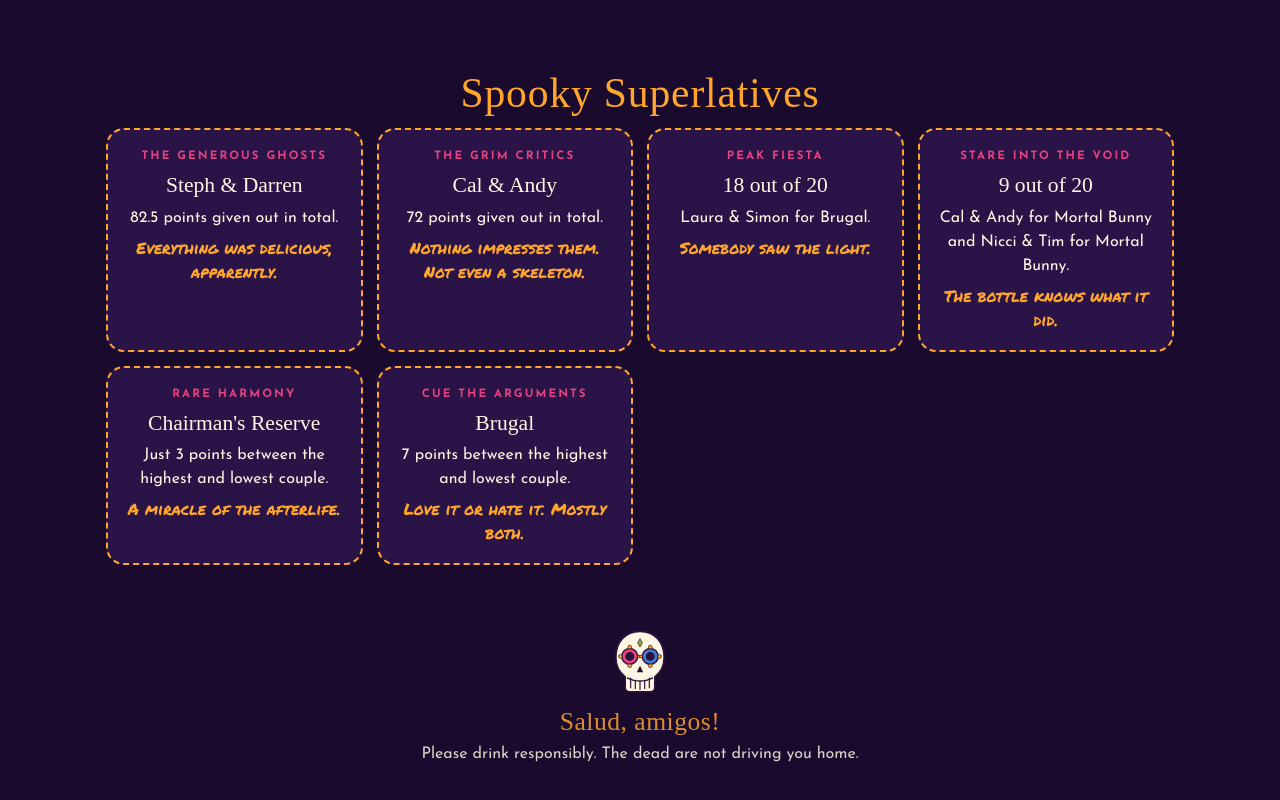
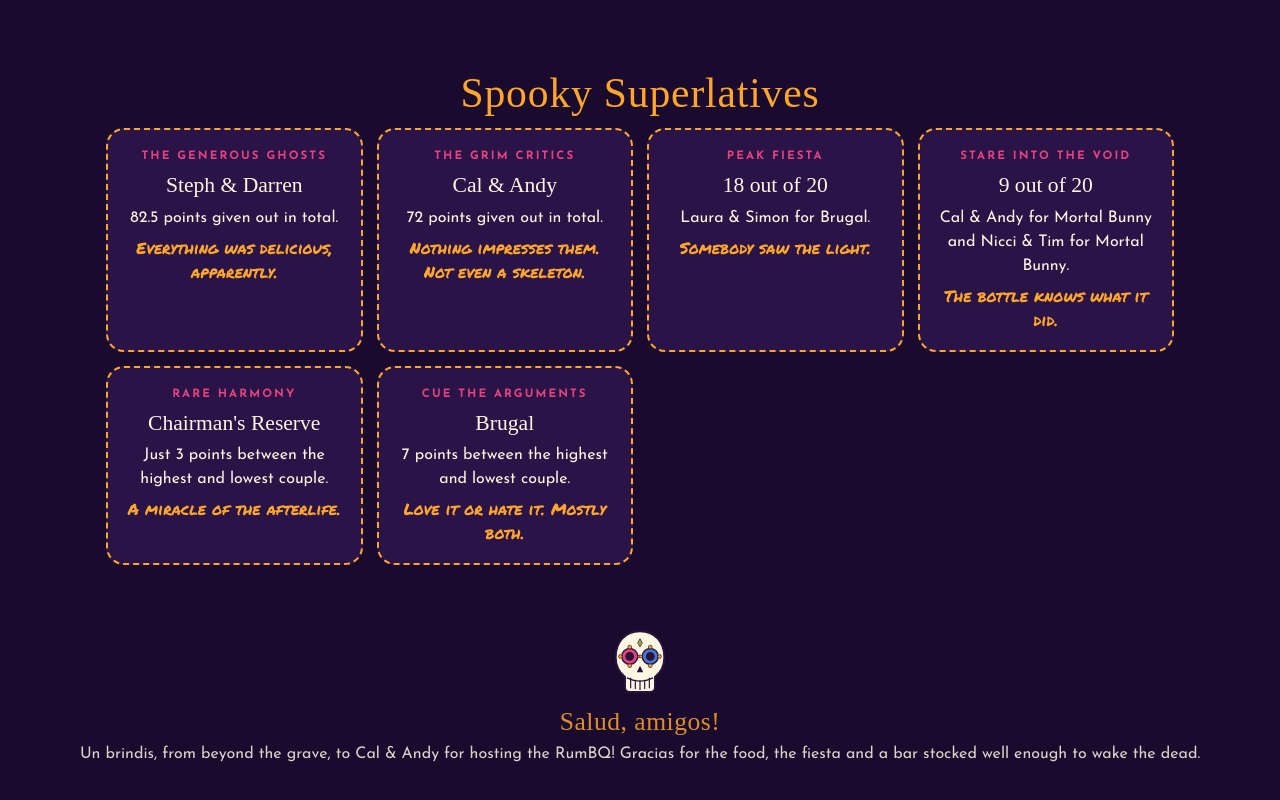
Before and after one commit to tim-aylott/rumbq, a plain HTML site: page index.html in a window 1280 px wide. Shown: the part 4319-5119 px from the top of the page. Drawn offline with Linux system fonts and the light colour scheme; a web font is replaced by a local one.

Commit message:
Add files via upload

```diff
--- a/index.html
+++ b/index.html
@@ -305,7 +305,7 @@
 <footer>
   <svg width="56" height="66" viewBox="0 0 120 140" aria-hidden="true"><use href="#skull"/></svg>
   <p class="rye">Salud, amigos!</p>
-  <p>Please drink responsibly. The dead are not driving you home.</p>
+  <p>Un brindis, from beyond the grave, to Cal &amp; Andy for hosting the RumBQ! Gracias for the food, the fiesta and a bar stocked well enough to wake the dead.</p>
 </footer>
 
 <script>
```
